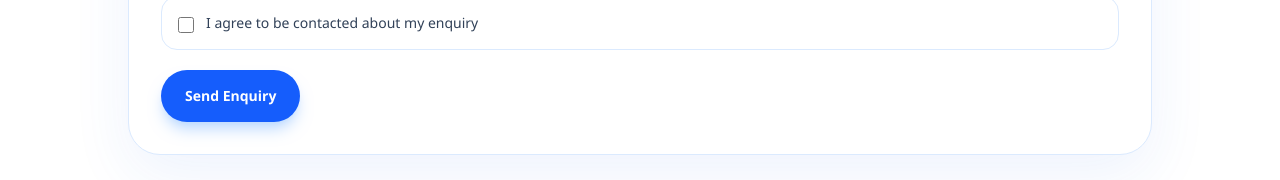
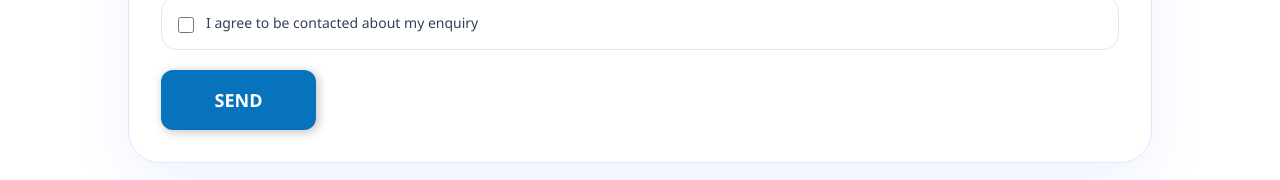
Before and after one commit to YojitSiddhant/builder-website, a Next.js app: page /contact in a window 1280 px wide. Shown: the part 1585-1765 px from the top of the page. Built offline with nearby package versions, Linux system fonts and the light colour scheme; no server answers.

Commit message:
Add Web3Forms contact button animation

```diff
--- a/app/globals.css
+++ b/app/globals.css
@@ -30,6 +30,68 @@ body {
   -webkit-font-smoothing: antialiased;
   -moz-osx-font-smoothing: grayscale;
   overscroll-behavior-y: none;
+}
+
+.bt {
+  user-select: none;
+  text-align: center;
+  position: relative;
+  transition: all 0.2s ease;
+}
+
+.bt .msg {
+  position: absolute;
+  left: 15%;
+  top: 25%;
+}
+
+.bt:active {
+  transition: all 0.001s ease;
+  background-color: #5d9fcd;
+  box-shadow: #97989a 0 0 0 0;
+  transform: translateX(1px) translateY(1px);
+}
+
+.bt:hover .msg {
+  animation: msgRun 2s forwards;
+}
+
+@keyframes msgRun {
+  0% {
+    border-top: #d6d6d9 0 solid;
+    border-bottom: #f2f2f5 0 solid;
+    border-left: #f2f2f5 0 solid;
+    border-right: #f2f2f5 0 solid;
+  }
+
+  20% {
+    border-top: #d6d6d9 14px solid;
+    border-bottom: #f2f2f5 14px solid;
+    border-left: #f2f2f5 20px solid;
+    border-right: #f2f2f5 20px solid;
+  }
+
+  25% {
+    border-top: #d6d6d9 12px solid;
+    border-bottom: #f2f2f5 12px solid;
+    border-left: #f2f2f5 18px solid;
+    border-right: #f2f2f5 18px solid;
+  }
+
+  80% {
+    border-top: transparent 12px solid;
+    border-bottom: transparent 12px solid;
+    border-left: transparent 18px solid;
+    border-right: transparent 18px solid;
+  }
+
+  100% {
+    transform: translateX(150px);
+    border-top: transparent 12px solid;
+    border-bottom: transparent 12px solid;
+    border-left: transparent 18px solid;
+    border-right: transparent 18px solid;
+  }
 }
 
 h1,
--- a/components/contact-page.tsx
+++ b/components/contact-page.tsx
@@ -501,12 +501,17 @@ export function ContactPage() {
 
               <motion.button
                 type="submit"
-                whileHover={{ y: -2, scale: 1.01 }}
                 whileTap={{ scale: 0.99 }}
                 disabled={isSubmitting}
-                className="inline-flex w-full items-center justify-center rounded-full bg-blue-600 px-6 py-4 text-sm font-semibold text-white shadow-lg shadow-blue-200 transition disabled:cursor-not-allowed disabled:opacity-70 sm:w-auto"
+                className="bt inline-flex w-full items-center justify-center gap-3 overflow-hidden rounded-[12px] bg-[#0873bd] px-6 py-4 text-[18px] font-semibold text-white shadow-[2px_2px_10px_1px_#cacaca] transition-all duration-200 disabled:cursor-not-allowed disabled:opacity-70 sm:w-[155px] sm:px-0 sm:py-0 sm:leading-[60px]"
               >
-                {isSubmitting ? "Submitting..." : "Send Enquiry"}
+                <span
+                  aria-hidden="true"
+                  className="msg relative h-0 w-0 shrink-0 rounded-[2px]"
+                />
+                <span className="relative z-10">
+                  {isSubmitting ? "Sending..." : "SEND"}
+                </span>
               </motion.button>
             </form>
           </motion.div>
```
